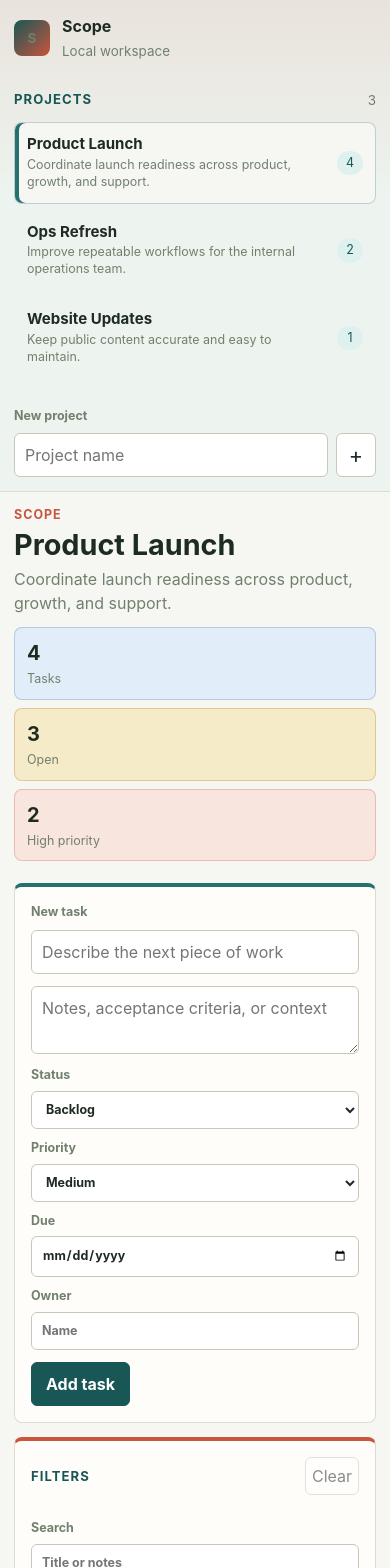
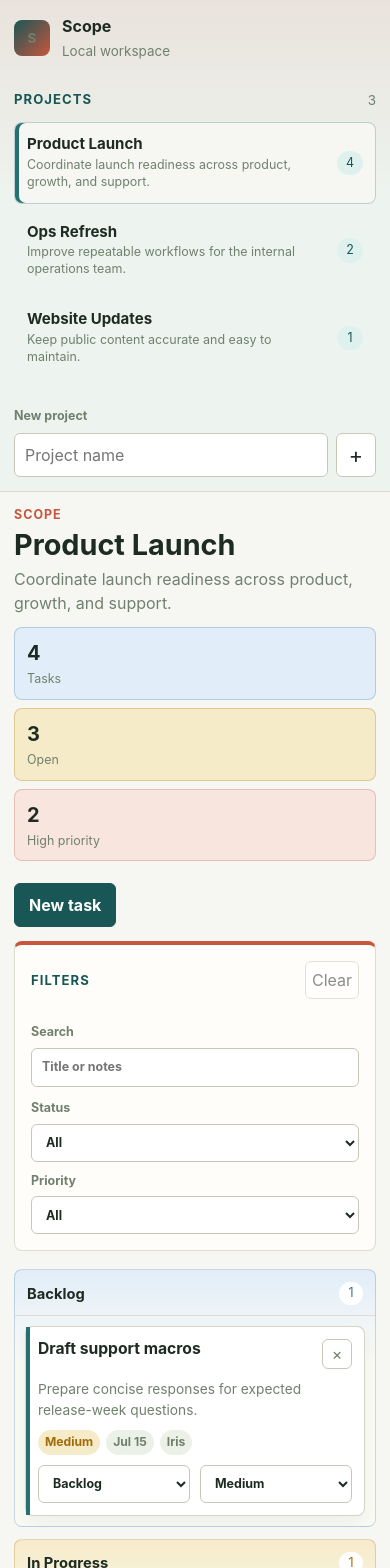
Before and after one commit to jasonanorris/scope, a React (Vite) app: page / in a window 390 px wide. Shown: the top 1568 px of the page. Built offline with nearby package versions, Linux system fonts and the light colour scheme.

Commit message:
Hide task form behind new task button

```diff
--- a/src/App.css
+++ b/src/App.css
@@ -239,9 +239,11 @@ h1 {
   font-size: 1.25rem;
 }
 
-.control-row {
+.workspace-controls {
   display: grid;
-  grid-template-columns: minmax(320px, 1.4fr) minmax(260px, 0.8fr);
+  grid-template-columns: auto minmax(360px, 0.7fr);
+  align-items: start;
+  justify-content: space-between;
   gap: 14px;
   margin-bottom: 18px;
 }
@@ -258,8 +260,14 @@ h1 {
   border-top: 4px solid var(--accent);
 }
 
+.task-create-panel {
+  margin-bottom: 18px;
+}
+
 .task-form {
   display: grid;
+  grid-template-columns: minmax(280px, 1.35fr) minmax(220px, 1fr) auto auto;
+  align-items: end;
   gap: 12px;
   padding: 16px;
 }
@@ -369,6 +377,11 @@ textarea:focus-visible {
 
 .primary-button:hover {
   background: var(--accent);
+}
+
+.secondary-button {
+  align-self: end;
+  padding: 9px 14px;
 }
 
 .board {
@@ -636,7 +649,7 @@ textarea:focus-visible {
   }
 
   .workspace-header,
-  .control-row {
+  .workspace-controls {
     display: grid;
   }
 
@@ -644,7 +657,11 @@ textarea:focus-visible {
     grid-template-columns: repeat(3, minmax(0, 1fr));
   }
 
-  .control-row {
+  .workspace-controls {
+    grid-template-columns: 1fr;
+  }
+
+  .task-form {
     grid-template-columns: 1fr;
   }
 }
--- a/src/App.jsx
+++ b/src/App.jsx
@@ -24,6 +24,7 @@ function App() {
   const [tasks, setTasks] = useLocalStorage('scope.tasks', sampleTasks)
   const [selectedProjectId, setSelectedProjectId] = useState(projects[0]?.id ?? '')
   const [filters, setFilters] = useState(defaultFilters)
+  const [isTaskFormOpen, setIsTaskFormOpen] = useState(false)
 
   const selectedProject = projects.find((project) => project.id === selectedProjectId) ?? projects[0]
   const selectedProjectTasks = tasks.filter((task) => task.projectId === selectedProject?.id)
@@ -75,6 +76,7 @@ function App() {
     }
 
     setTasks((currentTasks) => [nextTask, ...currentTasks])
+    setIsTaskFormOpen(false)
   }
 
   function handleTaskChange(taskId, updates) {
@@ -128,8 +130,17 @@ function App() {
 
         {selectedProject ? (
           <>
-            <section className="control-row" aria-label="Create and filter tasks">
-              <TaskForm onAddTask={handleAddTask} statuses={statusOrder} />
+            <section className="workspace-controls" aria-label="Task controls">
+              <button
+                type="button"
+                className="primary-button"
+                onClick={() => setIsTaskFormOpen((isOpen) => !isOpen)}
+                aria-expanded={isTaskFormOpen}
+                aria-controls="task-create-panel"
+              >
+                {isTaskFormOpen ? 'Close' : 'New task'}
+              </button>
+
               <FilterBar
                 filters={filters}
                 onChange={setFilters}
@@ -137,6 +148,16 @@ function App() {
                 statuses={statusOrder}
               />
             </section>
+
+            {isTaskFormOpen ? (
+              <section id="task-create-panel" className="task-create-panel" aria-label="Create a task">
+                <TaskForm
+                  onAddTask={handleAddTask}
+                  onCancel={() => setIsTaskFormOpen(false)}
+                  statuses={statusOrder}
+                />
+              </section>
+            ) : null}
 
             <TaskBoard
               filters={filters}
--- a/src/components/TaskForm.jsx
+++ b/src/components/TaskForm.jsx
@@ -9,7 +9,7 @@ const blankTask = {
   owner: '',
 }
 
-export function TaskForm({ onAddTask, statuses }) {
+export function TaskForm({ onAddTask, onCancel, statuses }) {
   const [draft, setDraft] = useState(blankTask)
 
   function updateDraft(field, value) {
@@ -100,6 +100,12 @@ export function TaskForm({ onAddTask, statuses }) {
       <button className="primary-button" type="submit">
         Add task
       </button>
+
+      {onCancel ? (
+        <button className="secondary-button" type="button" onClick={onCancel}>
+          Cancel
+        </button>
+      ) : null}
     </form>
   )
 }
```
